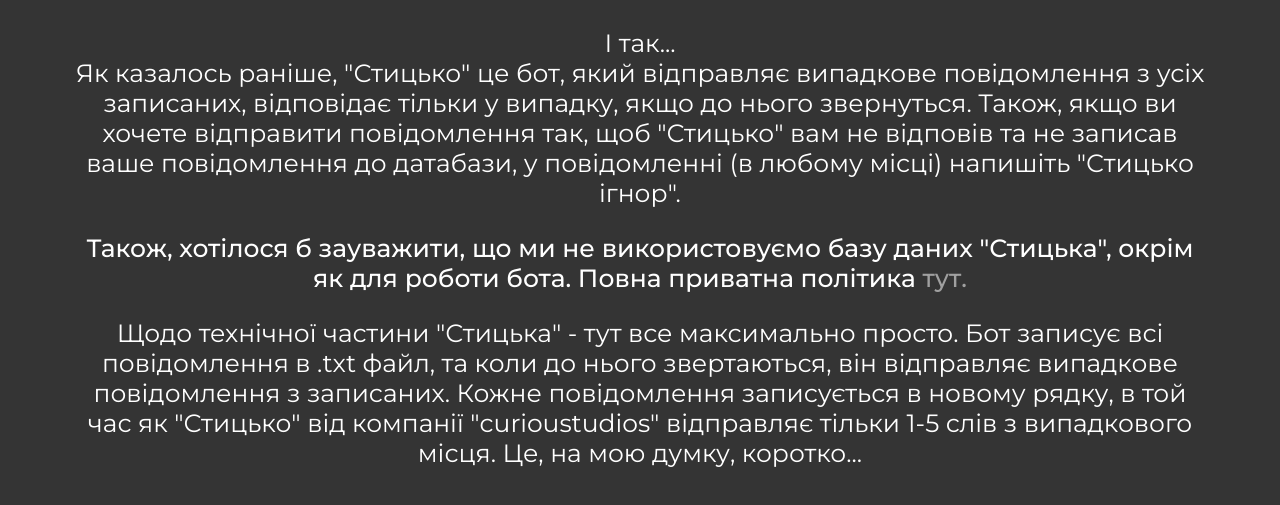
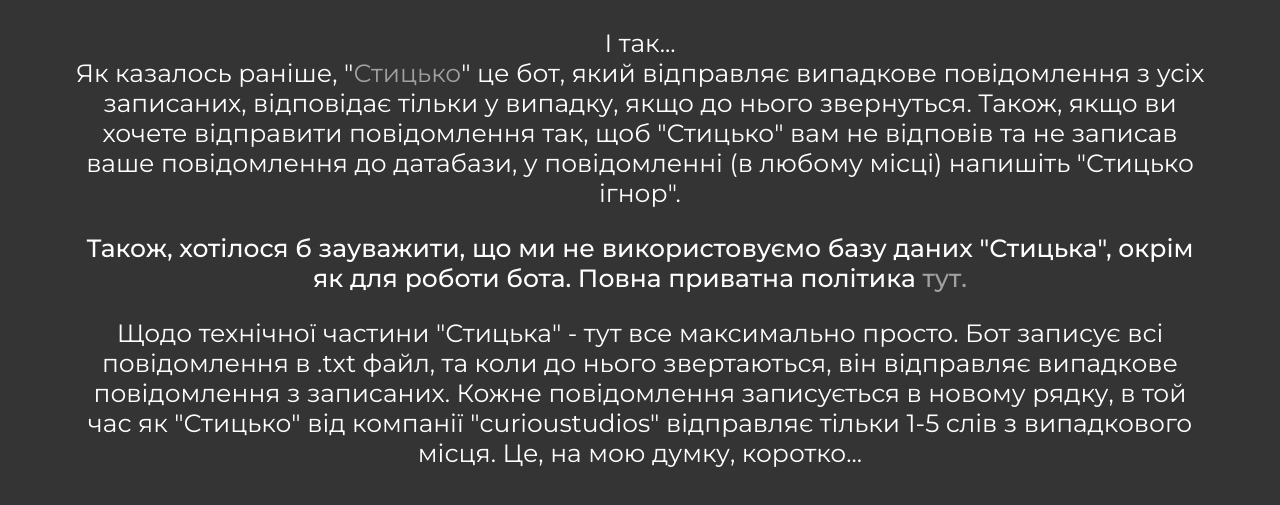
Before and after one commit to duxtaaindustries/more-stytsko, a plain HTML site: page index.html in a window 1280 px wide. Shown: the part 181-686 px from the top of the page. Drawn offline with Linux system fonts and the light colour scheme.

Commit message:
Update index.html

```diff
--- a/index.html
+++ b/index.html
@@ -28,7 +28,7 @@
             <h1>Більше про стицька</h1>
             <div class="more-stytsko-div">
                 <p class="st">Одразу кажу: ідея далеко не моя, а автор "Стицька" знає про цей проект. <a href="https://discord.gg/Kj5gFxu8aS">Посилання на оригінал від автора "Стицька"</a>.</p>
-                <p class="stytsko-more-about stytsko-one">І так...<br>Як казалось раніше, "Стицько" це бот, який відправляє випадкове повідомлення з усіх записаних, відповідає тільки у випадку, якщо до нього звернуться. Також, якщо ви хочете відправити повідомлення так, щоб "Стицько" вам не відповів та не записав ваше повідомлення до датабази, у повідомленні (в любому місці) напишіть "Стицько ігнор".</p>
+                <p class="stytsko-more-about stytsko-one">І так...<br>Як казалось раніше, "<a href="t.me/stytsko">Стицько</a>" це бот, який відправляє випадкове повідомлення з усіх записаних, відповідає тільки у випадку, якщо до нього звернуться. Також, якщо ви хочете відправити повідомлення так, щоб "Стицько" вам не відповів та не записав ваше повідомлення до датабази, у повідомленні (в любому місці) напишіть "Стицько ігнор".</p>
                 <p class="stytsko-two">Також, хотілося б зауважити, що ми не використовуємо базу даних "Стицька", окрім як для роботи бота. Повна приватна політика <a href="https://duxtaaindustries.github.io/privacy-policy/">тут.</a></p>
                 <p class="stytsko-more-about stytsko-tree">Щодо технічної частини "Стицька" - тут все максимально просто. Бот записує всі повідомлення в .txt файл, та коли до нього звертаються, він відправляє випадкове повідомлення з записаних. Кожне повідомлення записується в новому рядку, в той час як "Стицько" від компанії "curioustudios" відправляє тільки 1-5 слів з випадкового місця. Це, на мою думку, коротко...</p>
             </div>
```
